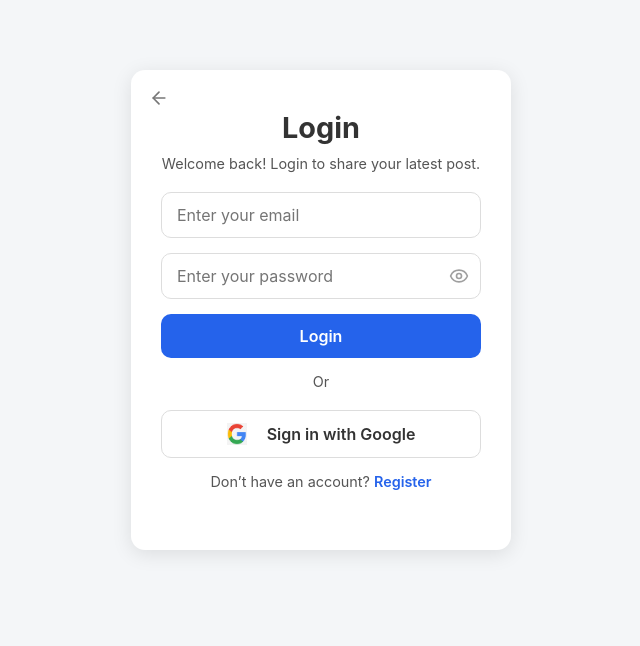
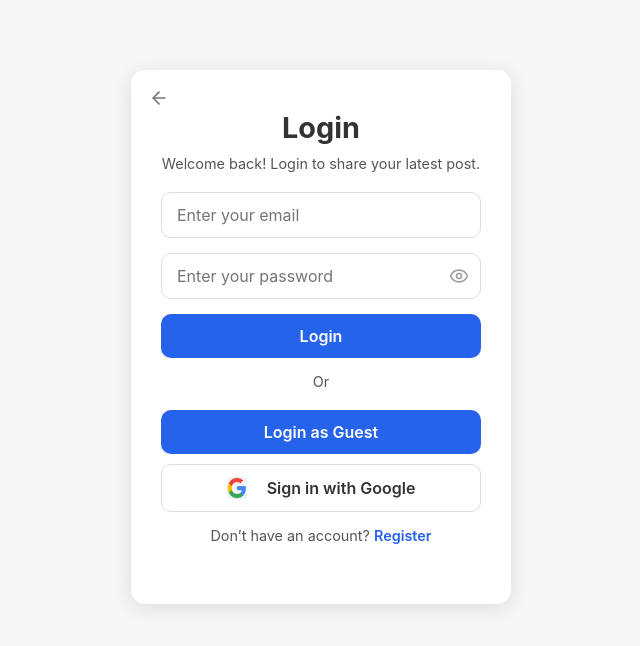
Before and after one commit to Novamxter/Social-Post-App-Full-Stack, a React (Vite) app in the folder frontend/: page /login in a window 1280 px wide. Shown: the top 646 px of the page, without its empty margins (319-959 px from the left). Built offline with nearby package versions, Linux system fonts and the light colour scheme.

Commit message:
Added guest credentials

```diff
--- a/frontend/src/pages/Home/Home.jsx
+++ b/frontend/src/pages/Home/Home.jsx
@@ -11,7 +11,7 @@ import "../../styles/DashBoard.css";
 export const allowedOrigin =
   import.meta.env.MODE === "production"
     ? "https://social-post-app-full-stack.onrender.com"
-    : "http://192.168.31.17:5000";
+    : "http://192.168.43.7:5000";
 
 function HomePage() {
   const socketRef = useRef(null);
--- a/frontend/src/pages/Login/LoginPage.jsx
+++ b/frontend/src/pages/Login/LoginPage.jsx
@@ -12,6 +12,7 @@ export default function LoginPage() {
   const [user, setUser] = useState({ email: "", password: "" });
   const { saveToken, setIsLogout } = useAuth();
   const [loading, setLoading] = useState(false);
+  const [guestLoading, setGuestLoading] = useState(false);
 
   const handleData = (e) => {
     setUser({ ...user, [e.target.name]: e.target.value });
@@ -39,6 +40,34 @@ export default function LoginPage() {
       }
     } finally {
       setLoading(false);
+    }
+  };
+
+  const handleGuestLogin = async () => {
+    setGuestLoading(true);
+    try {
+      const demoCredentials = {
+        email: "demo@gmail.com",
+        password: "123456",
+      };
+
+      const res = await loginUser(demoCredentials);
+
+      localStorage.setItem("user", JSON.stringify(res.data.user));
+      saveToken(res.data.accessToken);
+      setIsLogout(false);
+      navigate("/home");
+
+      console.log("Guest login successful:", res.data);
+
+      // Whatever you normally do after login
+      // e.g. save token and navigate
+      // localStorage.setItem("token", res.data.token);
+      // navigate("/home");
+    } catch (error) {
+      console.error("Guest login failed:", error);
+    } finally {
+      setGuestLoading(false);
     }
   };
 
@@ -87,11 +116,12 @@ export default function LoginPage() {
 
       <p className="or">Or</p>
 
+      <button className="guest-btn" onClick={handleGuestLogin} disabled={loading}>
+        {guestLoading ? <div className="spinner"></div> : "Login as Guest"}
+      </button>
+
       <button className="google-btn">
-        <img
-          src="/Images/google.png"
-          alt="Google"
-        />
+        <img src="/Images/google.png" alt="Google" />
         Sign in with Google
       </button>
 
--- a/frontend/src/services/api.mjs
+++ b/frontend/src/services/api.mjs
@@ -2,7 +2,7 @@ import axios from "axios";
 
 export const BASE_URL = import.meta.env.MODE === "production"
   ? "https://social-post-app-full-stack.onrender.com/api"
-  : "http://192.168.31.17:5000/api";
+  : "http://192.168.43.7:5000/api";
 
 const API = axios.create({
   baseURL: BASE_URL , // backend base url
--- a/frontend/src/styles/Form.css
+++ b/frontend/src/styles/Form.css
@@ -98,7 +98,8 @@
 
 /* Shared Buttons */
 .auth-form button,
-.google-btn {
+.google-btn,
+.guest-btn {
   width: 100%;
   padding: 12px;
   border: none;
@@ -109,21 +110,21 @@
   transition: background-color var(--transition-medium);
 }
 
-.auth-form button {
+.auth-form button, .guest-btn {
   background-color: var(--color-primary);
   color: var(--color-white);
 }
 
-.auth-form button:hover {
+.auth-form button:hover, .guest-btn:hover {
   background-color: var(--color-primary-dark);
 }
 
-.auth-form button:disabled {
+.auth-form button:disabled, .guest-btn:disabled {
   cursor: not-allowed;
   opacity: 0.7;        /* disabled look */
 }
 
-.auth-form button:disabled:hover {
+.auth-form button:disabled:hover, .guest-btn:disabled:hover {
   background: var(--color-primary);
 }
 
```
Also changed, not shown: 1 other file (tests, documents, lock files or other folders).
